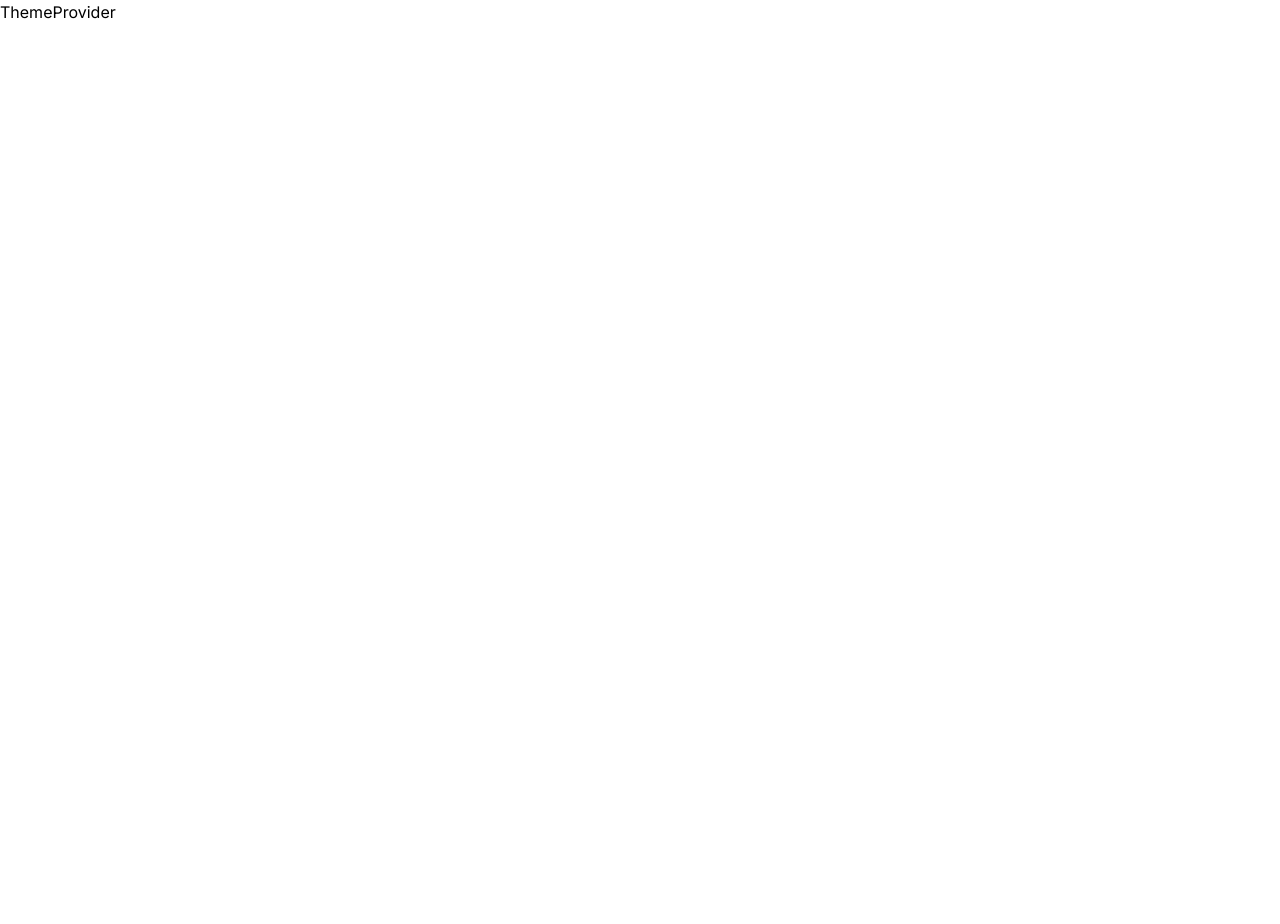
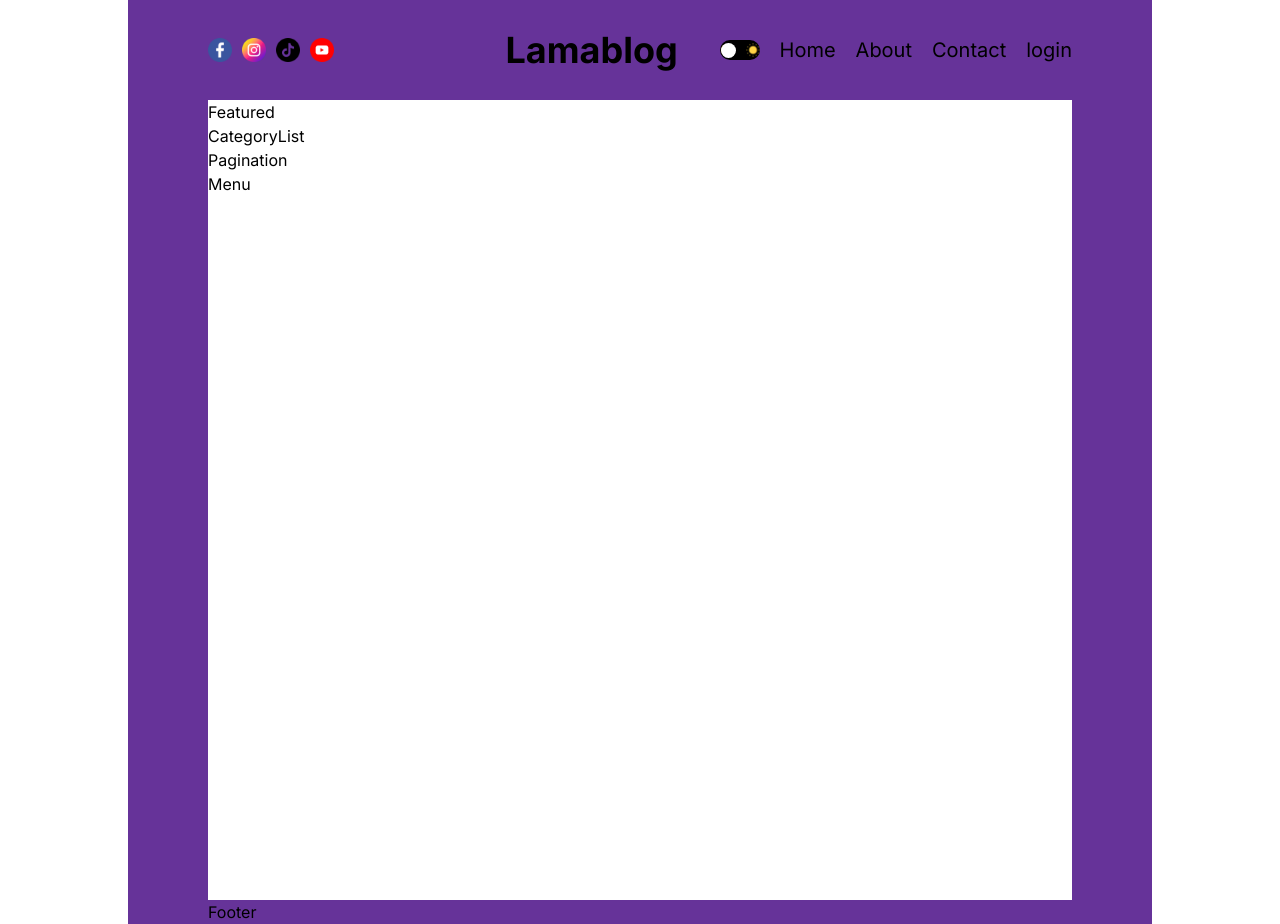
Before and after one commit to LuisArielRetanaHernadez/blog_mabi, a Next.js app: page / in a window 1280 px wide. Before the commit the page ends 800 px from the top, so only its background shows below. Built offline with nearby package versions, Linux system fonts and the light colour scheme.

Commit message:
agregando la prop children dentro del div

```diff
--- a/provider/ThemeProvider.tsx
+++ b/provider/ThemeProvider.tsx
@@ -7,7 +7,7 @@ const ThemeProvider = ({ children }: Readonly<{ children: React.ReactNode }>) =>
   const theme = useContext(ThemeContext)
 
   return (
-    <div className={theme}>ThemeProvider</div>
+    <div className={theme}>{ children }</div>
   )
 }
 
```
